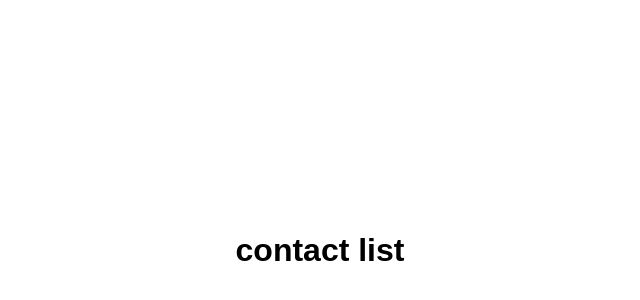
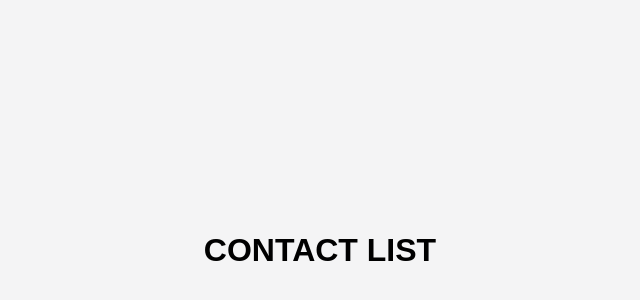
Before and after one commit to mukhammed2021/Contact-List, a React (Create React App) app: page / in a window 1280 px wide. Shown: the part 150-450 px from the top of the page, without its empty margins (320-960 px from the left). Built offline with nearby package versions, Linux system fonts and the light colour scheme.

Commit message:
Add bgColor

```diff
--- a/src/style.css
+++ b/src/style.css
@@ -20,4 +20,9 @@ body {
    justify-content: center;
    align-items: center;
    font-family: Arial, "Helvetica Neue", Helvetica, sans-serif;
+   background-color: var(--color-zinc-100);
 }
+
+.title {
+   text-transform: uppercase;
+}
```
